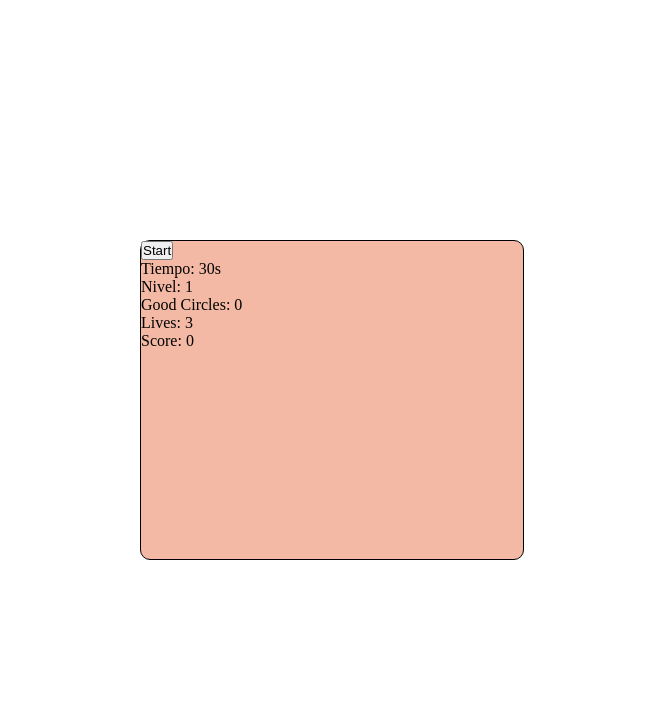
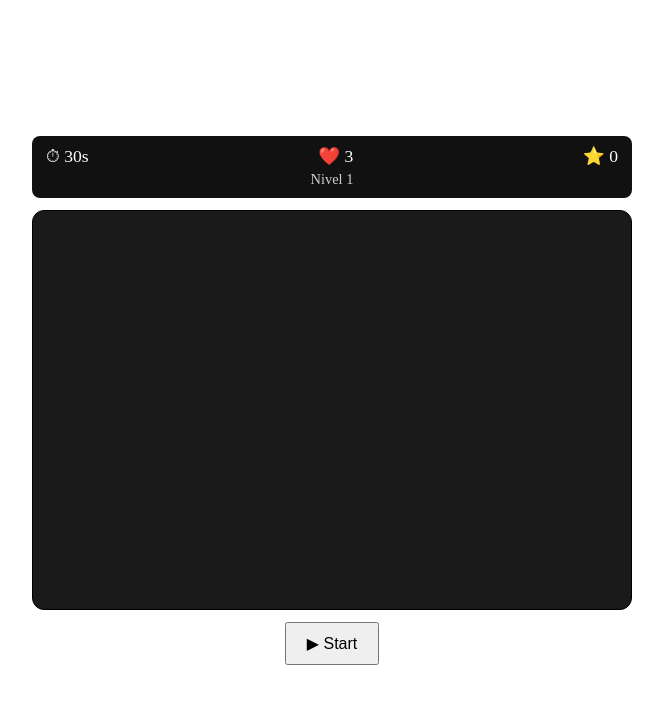
Before and after one commit to pskvictorio-SD/Mini-Game-Circle-Reflex, a React app in the folder Frontend/: page / in a window 1280 px wide. Shown: the top 704 px of the page, without its empty margins (308-971 px from the left). Built offline with nearby package versions, Linux system fonts and the light colour scheme; the HTML template or start-up script is replaced by a standard one.

Commit message:
Mejorando la UX y solucionando error de timer y funcion de gameOver

```diff
--- a/Frontend/src/components/Game.jsx
+++ b/Frontend/src/components/Game.jsx
@@ -1,5 +1,6 @@
-import { useGameEngine } from "../hooks/useGameEngine.js";
+import { useGameEngine } from "../hooks/useGameEngine";
 import { useEffect } from "react";
+import "./game.css"
 
 export const Game = () => {
   const {
@@ -11,6 +12,7 @@ export const Game = () => {
     timeLeft,
     circles,
     containerRef,
+    isPlaying, // 👈 si lo exponés
   } = useGameEngine();
 
   useEffect(() => {
@@ -18,29 +20,34 @@ export const Game = () => {
     if (!container) return;
 
     const interval = setInterval(() => {
-      const circles = container.querySelectorAll(".circle");
-      circles.forEach((circle) => moveCircleSlightly(circle, container));
-    }, 100);
+      const elements = container.querySelectorAll(".circle");
+      elements.forEach((circle) =>
+        moveCircleSlightly(circle, container)
+      );
+    }, 120);
 
     return () => clearInterval(interval);
   }, []);
 
   return (
+    <div className="game_wrapper">
+
+      {/* HUD */}
+      <div className="hud">
+        <div className="hud_main">
+          <span>⏱ {timeLeft}s</span>
+          <span>❤️ {lives}</span>
+          <span>⭐ {score}</span>
+        </div>
+        <div className="hud_level">Nivel {level}</div>
+      </div>
+
+      {/* GAME AREA */}
       <div ref={containerRef} className="container_game">
-      <button onClick={controlGame}>Start</button>
-      <p>Tiempo: {timeLeft}s</p>
-      <p>Nivel: {level}</p>
-      <p>
-        Good Circles: {circles.filter((circle) => circle.type === "good").length}
-      </p>
-      <p>Lives: {lives}</p>
-      <p>Score: {score}</p>
-
         {circles.map((circle) => (
           <div
-          onFocus={() => controlGame(circle.id, circle.type)}
             key={circle.id}
-          tabIndex={0}
+            onClick={() => controlGame(circle.id, circle.type)}
             className={`circle ${circle.className}`}
             style={{
               left: circle.x,
@@ -49,5 +56,13 @@ export const Game = () => {
           />
         ))}
       </div>
+
+      {/* CONTROLES */}
+      {!isPlaying && (
+        <button className="btn_start" onClick={controlGame}>
+          ▶ Start
+        </button>
+      )}
+    </div>
   );
 };
--- /dev/null
+++ b/Frontend/src/components/game.css
@@ -0,0 +1,97 @@
+.game_wrapper {
+  display: flex;
+  flex-direction: column;
+  align-items: center;
+  gap: 12px;
+}
+
+.hud {
+  width: 100%;
+  max-width: 600px;
+  padding: 10px 14px;
+  background: #111;
+  color: white;
+  border-radius: 8px;
+}
+
+.hud_main {
+  display: flex;
+  justify-content: space-between;
+  font-size: 1.1rem;
+}
+
+.hud_level {
+  text-align: center;
+  margin-top: 4px;
+  font-size: 0.9rem;
+  opacity: 0.8;
+}
+
+.container_game {
+  position: relative;
+  width: 600px;
+  height: 400px;
+  background: #1a1a1a;
+  border-radius: 12px;
+  overflow: hidden;
+}
+
+.btn_start {
+  padding: 10px 20px;
+  font-size: 1rem;
+  cursor: pointer;
+}
+
+.game_over_overlay {
+  position: absolute;
+  inset: 0;
+  background: rgba(0,0,0,.7);
+}
+
+.gameover_overlay {
+  position: absolute;
+  inset: 0;
+  background: rgba(0, 0, 0, 0.75);
+  backdrop-filter: blur(4px);
+  display: flex;
+  align-items: center;
+  justify-content: center;
+  z-index: 10;
+}
+
+.gameover_card {
+  background: #111;
+  color: white;
+  padding: 30px 40px;
+  border-radius: 16px;
+  text-align: center;
+  min-width: 280px;
+  animation: popIn 0.3s ease;
+}
+
+.gameover_card h1 {
+  margin-bottom: 20px;
+}
+
+.gameover_stats p {
+  margin: 6px 0;
+  font-size: 1.1rem;
+}
+
+.btn_restart {
+  margin-top: 20px;
+  padding: 10px 22px;
+  font-size: 1rem;
+  cursor: pointer;
+}
+
+@keyframes popIn {
+  from {
+    transform: scale(0.8);
+    opacity: 0;
+  }
+  to {
+    transform: scale(1);
+    opacity: 1;
+  }
+}
--- a/Frontend/src/hooks/useGameEngine.js
+++ b/Frontend/src/hooks/useGameEngine.js
@@ -14,6 +14,7 @@ export const useGameEngine = () => {
   const [isPlaying, setIsPlaying] = useState(false);
   const [timeLeft, setTimeLeft] = useState(INITIAL_TIME);
   const [circles, setCircles] = useState([]);
+
 
   // Estados para manejar logica de juego y mandar al backend datos de la partida
   const [level, setLevel] = useState(INITIAL_LEVEL);
@@ -119,36 +120,23 @@ export const useGameEngine = () => {
     setCircles(newCircles);
   }
 
-  // Funcion timeLeft
+  // Funcion timer
   useEffect(() => {
     if (!isPlaying) return;
 
     const interval = setInterval(() => {
-      setTimeLeft((prev) => {
-        if (prev <= 1) {
-          clearInterval(interval);
-          gameOver("¡Se acabó el tiempo!");
-          return 0;
-        }
-        return prev - 1;
-      });
+      setTimeLeft((t) => Math.max(t - 1, 0));
+      setDuration((d) => d + 1);
     }, 1000);
 
     return () => clearInterval(interval);
   }, [isPlaying]);
-
-  // Funcion duracion de la partida
+  // Detectar cuando el tiempo termino para terminar el juego
   useEffect(() => {
-    if (!isPlaying) return;
-
-    const interval = setInterval(() => {
-      setDuration((prev) => {
-        return prev + 1;
-      });
-    }, 1000);
-
-    return () => clearInterval(interval);
-  }, [isPlaying]);
+    if (isPlaying && timeLeft === 0) {
+      gameOver("¡Se acabó el tiempo!");
+    }
+  }, [timeLeft, isPlaying]);
 
   // Terminar juego una vez que el jugador se haya quedado sin vidas
   useEffect(() => {
@@ -232,6 +220,7 @@ export const useGameEngine = () => {
     // Comenzar el juego
     if (isPlaying === false) {
       setIsPlaying(true);
+      setTimeLeft(INITIAL_TIME);
       generateCircles();
     }
 
@@ -251,7 +240,7 @@ export const useGameEngine = () => {
         return prevLives - 1;
       });
     } else if (type === "time") {
-      setTimeLeft((prevTime) => prevTime + 5);
+      return setTimeLeft((prevTime) => prevTime + 5);
     } else if (type === "kill") {
       // Circulo de instantKill
       setIncorrectClicks((prevClicks) => {
--- a/Frontend/src/main.css
+++ b/Frontend/src/main.css
@@ -71,3 +71,47 @@ body {
   cursor: pointer;
   z-index: 10;
 }
+
+.game_wrapper {
+  display: flex;
+  flex-direction: column;
+  align-items: center;
+  gap: 12px;
+}
+
+.hud {
+  width: 100%;
+  max-width: 600px;
+  padding: 10px 14px;
+  background: #111;
+  color: white;
+  border-radius: 8px;
+}
+
+.hud_main {
+  display: flex;
+  justify-content: space-between;
+  font-size: 1.1rem;
+}
+
+.hud_level {
+  text-align: center;
+  margin-top: 4px;
+  font-size: 0.9rem;
+  opacity: 0.8;
+}
+
+.container_game {
+  position: relative;
+  width: 600px;
+  height: 400px;
+  background: #1a1a1a;
+  border-radius: 12px;
+  overflow: hidden;
+}
+
+.btn_start {
+  padding: 10px 20px;
+  font-size: 1rem;
+  cursor: pointer;
+}
```
Also changed, not shown: 1 other file (tests, documents, lock files or other folders). Lines whose indentation alone changed are shown as unchanged.
